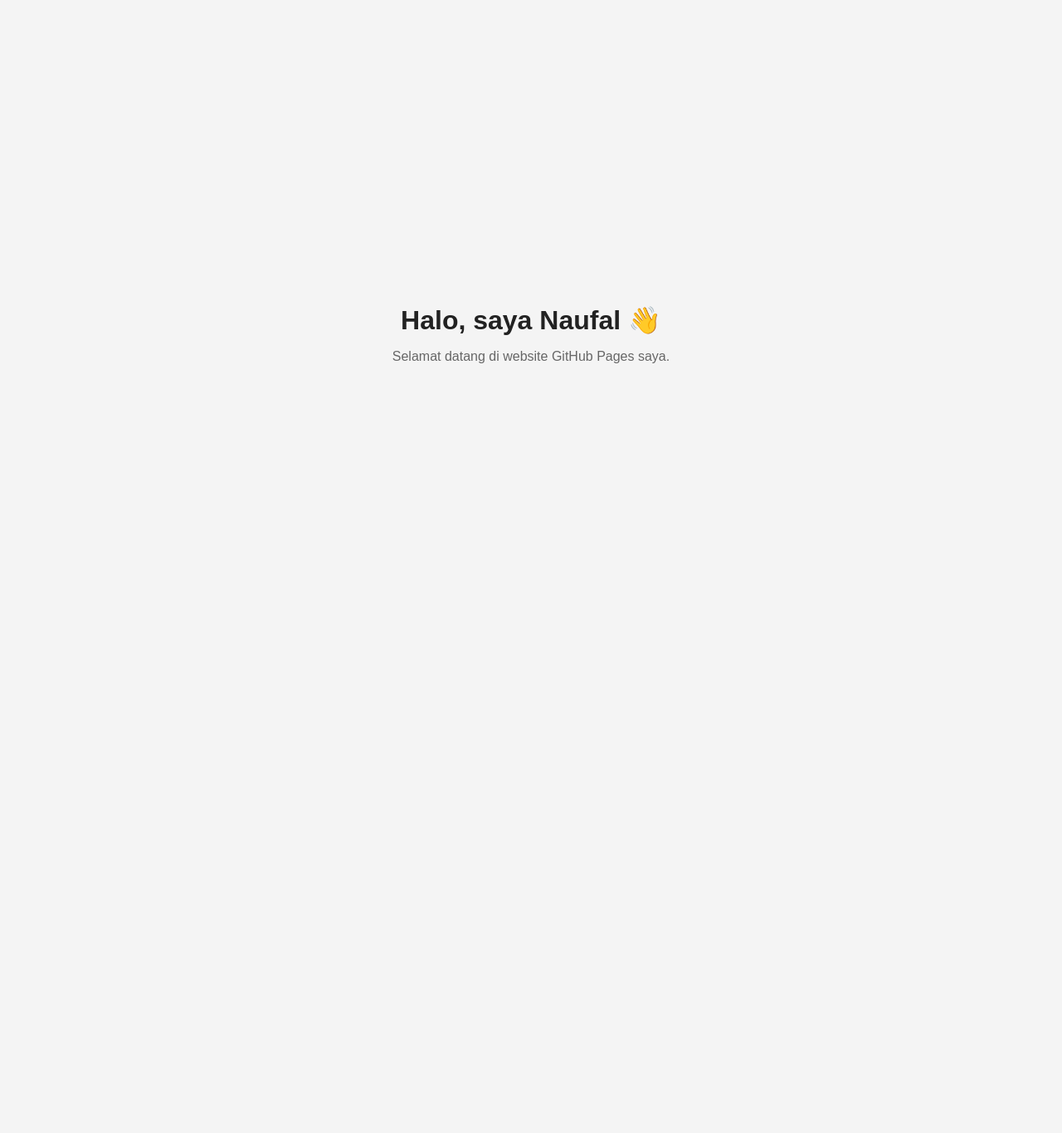
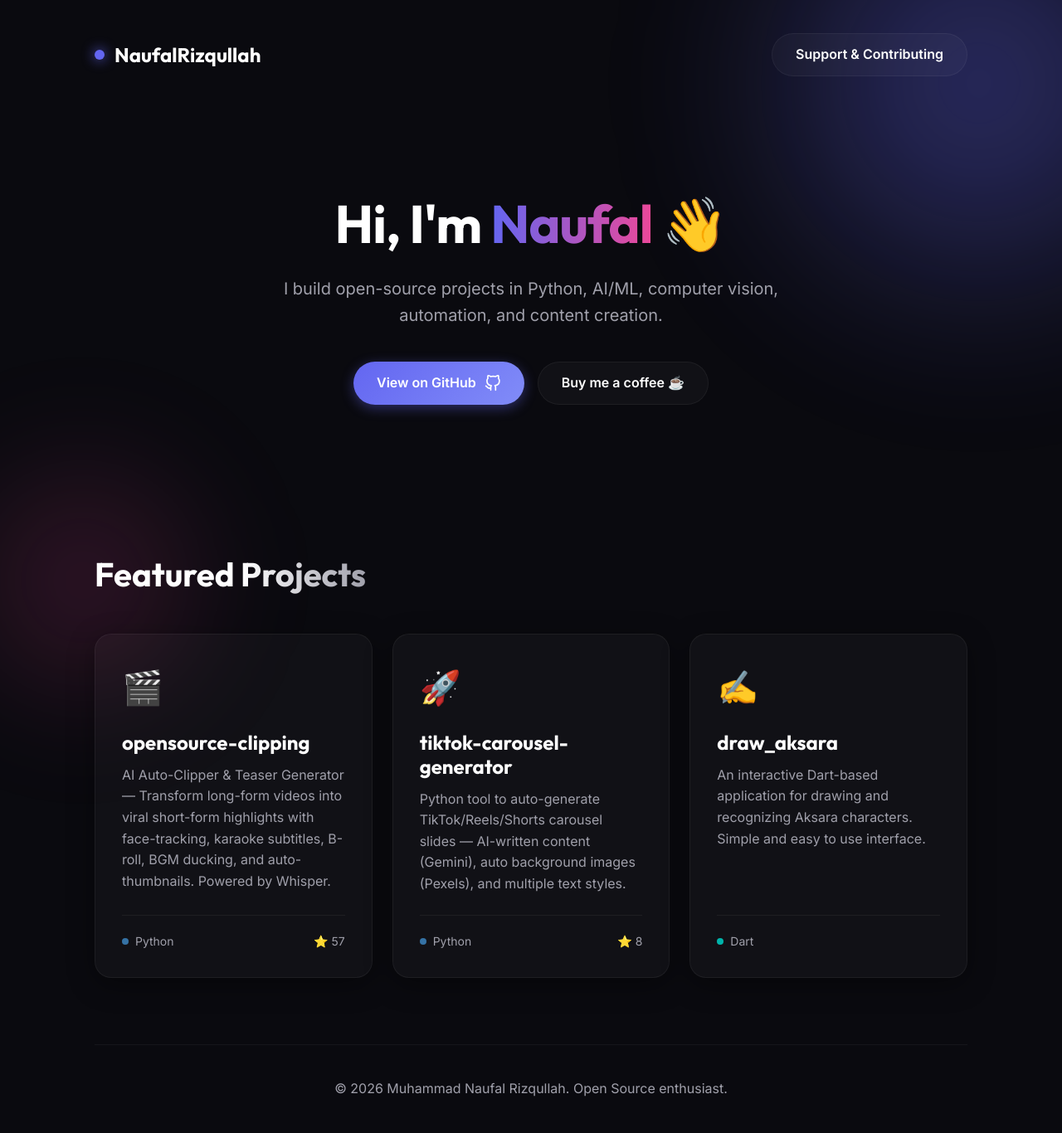
Before and after one commit to NaufalRizqullah/NaufalRizqullah.github.io, a plain HTML site: page index.html in a window 1280 px wide. Shown: the whole page at 83% size. Before the commit the page ends 800 px from the top, so only its background shows below. Drawn offline with Linux system fonts and the light colour scheme.

Commit message:
feat: overhaul portfolio with new design system, interactive glass-card components, and dedicated contributing page

```diff
--- /dev/null
+++ b/assets/css/style.css
@@ -0,0 +1,360 @@
+@import url('https://fonts.googleapis.com/css2?family=Inter:wght@300;400;600;800&family=Outfit:wght@400;700&display=swap');
+
+:root {
+  --bg-primary: #0a0a0f;
+  --bg-secondary: #12121a;
+  --text-primary: #ffffff;
+  --text-secondary: #a0a0ab;
+  --accent-color: #6366f1;
+  --accent-glow: rgba(99, 102, 241, 0.5);
+  --glass-bg: rgba(255, 255, 255, 0.03);
+  --glass-border: rgba(255, 255, 255, 0.05);
+  --glass-shadow: 0 8px 32px 0 rgba(0, 0, 0, 0.37);
+}
+
+* {
+  box-sizing: border-box;
+  margin: 0;
+  padding: 0;
+}
+
+body {
+  font-family: 'Inter', sans-serif;
+  background-color: var(--bg-primary);
+  color: var(--text-primary);
+  line-height: 1.6;
+  min-height: 100vh;
+  display: flex;
+  flex-direction: column;
+  overflow-x: hidden;
+}
+
+/* Background effects */
+.bg-glow {
+  position: fixed;
+  width: 600px;
+  height: 600px;
+  background: radial-gradient(circle, var(--accent-glow) 0%, rgba(10, 10, 15, 0) 70%);
+  top: -200px;
+  right: -200px;
+  border-radius: 50%;
+  z-index: -1;
+  filter: blur(80px);
+  animation: pulse 10s infinite alternate;
+}
+
+.bg-glow-2 {
+  position: fixed;
+  width: 400px;
+  height: 400px;
+  background: radial-gradient(circle, rgba(236, 72, 153, 0.2) 0%, rgba(10, 10, 15, 0) 70%);
+  bottom: -100px;
+  left: -100px;
+  border-radius: 50%;
+  z-index: -1;
+  filter: blur(60px);
+}
+
+@keyframes pulse {
+  0% { transform: scale(1); opacity: 0.6; }
+  100% { transform: scale(1.2); opacity: 1; }
+}
+
+/* Layout */
+.container {
+  width: 100%;
+  max-width: 1100px;
+  margin: 0 auto;
+  padding: 0 24px;
+}
+
+header {
+  padding: 40px 0;
+  display: flex;
+  justify-content: space-between;
+  align-items: center;
+}
+
+.logo {
+  font-family: 'Outfit', sans-serif;
+  font-size: 1.5rem;
+  font-weight: 700;
+  text-decoration: none;
+  color: var(--text-primary);
+  display: flex;
+  align-items: center;
+  gap: 12px;
+}
+
+.logo-dot {
+  width: 12px;
+  height: 12px;
+  background-color: var(--accent-color);
+  border-radius: 50%;
+  box-shadow: 0 0 15px var(--accent-color);
+}
+
+/* Typography */
+h1, h2, h3 {
+  font-family: 'Outfit', sans-serif;
+  line-height: 1.2;
+}
+
+.text-gradient {
+  background: linear-gradient(90deg, #fff, #a0a0ab);
+  -webkit-background-clip: text;
+  -webkit-text-fill-color: transparent;
+  background-clip: text;
+}
+
+.text-accent {
+  background: linear-gradient(90deg, #6366f1, #ec4899);
+  -webkit-background-clip: text;
+  -webkit-text-fill-color: transparent;
+  background-clip: text;
+}
+
+/* Buttons */
+.btn {
+  display: inline-flex;
+  align-items: center;
+  justify-content: center;
+  padding: 12px 28px;
+  border-radius: 30px;
+  font-weight: 600;
+  text-decoration: none;
+  transition: all 0.3s ease;
+  gap: 10px;
+  border: none;
+  cursor: pointer;
+  font-family: 'Inter', sans-serif;
+}
+
+.btn-primary {
+  background: linear-gradient(135deg, var(--accent-color), #818cf8);
+  color: white;
+  box-shadow: 0 4px 15px rgba(99, 102, 241, 0.4);
+}
+
+.btn-primary:hover {
+  transform: translateY(-2px);
+  box-shadow: 0 8px 25px rgba(99, 102, 241, 0.6);
+}
+
+.btn-glass {
+  background: var(--glass-bg);
+  border: 1px solid var(--glass-border);
+  color: var(--text-primary);
+  backdrop-filter: blur(10px);
+}
+
+.btn-glass:hover {
+  background: rgba(255, 255, 255, 0.08);
+  transform: translateY(-2px);
+}
+
+/* Glassmorphism Cards */
+.glass-card {
+  background: var(--glass-bg);
+  backdrop-filter: blur(16px);
+  -webkit-backdrop-filter: blur(16px);
+  border: 1px solid var(--glass-border);
+  border-radius: 20px;
+  padding: 32px;
+  box-shadow: var(--glass-shadow);
+  transition: all 0.4s cubic-bezier(0.175, 0.885, 0.32, 1.275);
+}
+
+.glass-card:hover {
+  transform: translateY(-10px);
+  border-color: rgba(255, 255, 255, 0.1);
+  background: rgba(255, 255, 255, 0.05);
+}
+
+/* Hero Section */
+.hero {
+  padding: 100px 0;
+  text-align: center;
+  display: flex;
+  flex-direction: column;
+  align-items: center;
+  gap: 24px;
+}
+
+.hero h1 {
+  font-size: 4rem;
+  font-weight: 800;
+  letter-spacing: -1px;
+}
+
+.hero p {
+  font-size: 1.25rem;
+  color: var(--text-secondary);
+  max-width: 600px;
+}
+
+.hero-actions {
+  display: flex;
+  gap: 16px;
+  margin-top: 16px;
+}
+
+/* Projects Grid */
+.projects-section {
+  padding: 80px 0;
+}
+
+.section-header {
+  margin-bottom: 48px;
+  display: flex;
+  justify-content: space-between;
+  align-items: flex-end;
+}
+
+.section-title {
+  font-size: 2.5rem;
+}
+
+.grid {
+  display: grid;
+  grid-template-columns: repeat(auto-fill, minmax(320px, 1fr));
+  gap: 24px;
+}
+
+.project-card {
+  display: flex;
+  flex-direction: column;
+  height: 100%;
+}
+
+.project-icon {
+  font-size: 2.5rem;
+  margin-bottom: 20px;
+}
+
+.project-title {
+  font-size: 1.5rem;
+  margin-bottom: 12px;
+}
+
+.project-desc {
+  color: var(--text-secondary);
+  margin-bottom: 24px;
+  flex-grow: 1;
+}
+
+.project-meta {
+  display: flex;
+  justify-content: space-between;
+  align-items: center;
+  padding-top: 20px;
+  border-top: 1px solid var(--glass-border);
+}
+
+.project-lang {
+  display: flex;
+  align-items: center;
+  gap: 8px;
+  font-size: 0.875rem;
+  color: var(--text-secondary);
+}
+
+.lang-dot {
+  width: 8px;
+  height: 8px;
+  border-radius: 50%;
+}
+
+.lang-python { background-color: #3572A5; }
+.lang-dart { background-color: #00B4AB; }
+
+/* Support & Contributing */
+.support-section {
+  padding: 80px 0;
+  text-align: center;
+  max-width: 800px;
+  margin: 0 auto;
+}
+
+.support-desc {
+  font-size: 1.25rem;
+  color: var(--text-secondary);
+  margin-bottom: 48px;
+}
+
+.donation-grid {
+  display: grid;
+  grid-template-columns: repeat(auto-fit, minmax(280px, 1fr));
+  gap: 24px;
+}
+
+.donation-card {
+  display: flex;
+  flex-direction: column;
+  align-items: center;
+  text-align: center;
+  text-decoration: none;
+  color: var(--text-primary);
+  gap: 16px;
+}
+
+.donation-card img {
+  width: 100px;
+  height: 100px;
+  object-fit: contain;
+  border-radius: 20px;
+  margin-bottom: 8px;
+  transition: transform 0.3s ease;
+}
+
+.donation-card:hover img {
+  transform: scale(1.1) rotate(5deg);
+}
+
+.donation-card h3 {
+  font-size: 1.5rem;
+}
+
+.donation-card p {
+  color: var(--text-secondary);
+  font-size: 0.95rem;
+}
+
+/* Footer */
+footer {
+  margin-top: auto;
+  padding: 40px 0;
+  text-align: center;
+  border-top: 1px solid var(--glass-border);
+  color: var(--text-secondary);
+}
+
+/* Animations */
+.fade-in-up {
+  animation: fadeInUp 0.8s ease forwards;
+  opacity: 0;
+  transform: translateY(20px);
+}
+
+.delay-1 { animation-delay: 0.1s; }
+.delay-2 { animation-delay: 0.2s; }
+.delay-3 { animation-delay: 0.3s; }
+
+@keyframes fadeInUp {
+  to {
+    opacity: 1;
+    transform: translateY(0);
+  }
+}
+
+/* Responsive */
+@media (max-width: 768px) {
+  .hero h1 {
+    font-size: 2.5rem;
+  }
+  .hero-actions {
+    flex-direction: column;
+    width: 100%;
+    max-width: 300px;
+  }
+}
--- /dev/null
+++ b/assets/js/main.js
@@ -0,0 +1,51 @@
+// Wait for the DOM to be fully loaded
+document.addEventListener('DOMContentLoaded', () => {
+    // Add custom hover effect for project cards
+    const cards = document.querySelectorAll('.glass-card');
+
+    cards.forEach(card => {
+        card.addEventListener('mousemove', (e) => {
+            const rect = card.getBoundingClientRect();
+            const x = e.clientX - rect.left;
+            const y = e.clientY - rect.top;
+
+            // Set custom properties for a subtle hover glow effect
+            card.style.setProperty('--mouse-x', `${x}px`);
+            card.style.setProperty('--mouse-y', `${y}px`);
+        });
+    });
+
+    // Add CSS for the subtle glow effect via JS dynamically
+    const style = document.createElement('style');
+    style.innerHTML = `
+        .glass-card {
+            position: relative;
+            overflow: hidden;
+        }
+        .glass-card::before {
+            content: '';
+            position: absolute;
+            top: 0;
+            left: 0;
+            right: 0;
+            bottom: 0;
+            background: radial-gradient(
+                800px circle at var(--mouse-x, 0) var(--mouse-y, 0),
+                rgba(255, 255, 255, 0.06),
+                transparent 40%
+            );
+            z-index: 0;
+            pointer-events: none;
+            opacity: 0;
+            transition: opacity 0.3s ease;
+        }
+        .glass-card:hover::before {
+            opacity: 1;
+        }
+        .glass-card > * {
+            position: relative;
+            z-index: 1;
+        }
+    `;
+    document.head.appendChild(style);
+});
--- a/index.html
+++ b/index.html
@@ -1,41 +1,98 @@
 <!DOCTYPE html>
-<html lang="id">
+<html lang="en">
 <head>
   <meta charset="UTF-8">
   <meta name="viewport" content="width=device-width, initial-scale=1.0">
-  <title>Website Saya</title>
+  <title>Muhammad Naufal Rizqullah | Portfolio</title>
+  <meta name="description" content="Personal portfolio of Muhammad Naufal Rizqullah — building open-source projects in Python, AI/ML, computer vision, automation, and content creation.">
+  <link rel="stylesheet" href="assets/css/style.css">
+</head>
+<body>
+  <!-- Ambient Background -->
+  <div class="bg-glow"></div>
+  <div class="bg-glow-2"></div>
 
-  <style>
-    body {
-      margin: 0;
-      min-height: 100vh;
-      display: flex;
-      justify-content: center;
-      align-items: center;
-      font-family: Arial, sans-serif;
-      background: #f4f4f4;
-      color: #222;
-      text-align: center;
-    }
+  <div class="container">
+    <header class="fade-in-up">
+      <a href="#" class="logo">
+        <div class="logo-dot"></div>
+        NaufalRizqullah
+      </a>
+      <a href="pages/contributing/index.html" class="btn btn-glass">Support & Contributing</a>
+    </header>
 
-    main {
-      padding: 24px;
-    }
+    <main>
+      <!-- Hero Section -->
+      <section class="hero fade-in-up delay-1">
+        <h1>Hi, I'm <span class="text-accent">Naufal</span> 👋</h1>
+        <p>I build open-source projects in Python, AI/ML, computer vision, automation, and content creation.</p>
+        <div class="hero-actions">
+          <a href="https://github.com/NaufalRizqullah" target="_blank" class="btn btn-primary">
+            View on GitHub
+            <svg width="20" height="20" viewBox="0 0 24 24" fill="none" stroke="currentColor" stroke-width="2" stroke-linecap="round" stroke-linejoin="round"><path d="M9 19c-5 1.5-5-2.5-7-3m14 6v-3.87a3.37 3.37 0 0 0-.94-2.61c3.14-.35 6.44-1.54 6.44-7A5.44 5.44 0 0 0 20 4.77 5.07 5.07 0 0 0 19.91 1S18.73.65 16 2.48a13.38 13.38 0 0 0-7 0C6.27.65 5.09 1 5.09 1A5.07 5.07 0 0 0 5 4.77a5.44 5.44 0 0 0-1.5 3.78c0 5.42 3.3 6.61 6.44 7A3.37 3.37 0 0 0 9 18.13V22"></path></svg>
+          </a>
+          <a href="pages/contributing/index.html" class="btn btn-glass">Buy me a coffee ☕</a>
+        </div>
+      </section>
 
-    h1 {
-      margin-bottom: 10px;
-    }
+      <!-- Featured Projects -->
+      <section class="projects-section fade-in-up delay-2">
+        <div class="section-header">
+          <h2 class="section-title">Featured <span class="text-gradient">Projects</span></h2>
+        </div>
 
-    p {
-      color: #666;
-    }
-  </style>
-</head>
+        <div class="grid">
+          <!-- Project 1 -->
+          <a href="https://github.com/NaufalRizqullah/opensource-clipping" target="_blank" style="text-decoration: none; color: inherit;">
+            <div class="glass-card project-card">
+              <div class="project-icon">🎬</div>
+              <h3 class="project-title">opensource-clipping</h3>
+              <p class="project-desc">AI Auto-Clipper & Teaser Generator — Transform long-form videos into viral short-form highlights with face-tracking, karaoke subtitles, B-roll, BGM ducking, and auto-thumbnails. Powered by Whisper.</p>
+              <div class="project-meta">
+                <span class="project-lang">
+                  <span class="lang-dot lang-python"></span> Python
+                </span>
+                <span style="font-size: 0.875rem; color: var(--text-secondary);">⭐ 57</span>
+              </div>
+            </div>
+          </a>
 
-<body>
-  <main>
-    <h1>Halo, saya Naufal 👋</h1>
-    <p>Selamat datang di website GitHub Pages saya.</p>
-  </main>
+          <!-- Project 2 -->
+          <a href="https://github.com/NaufalRizqullah/tiktok-carousel-generator" target="_blank" style="text-decoration: none; color: inherit;">
+            <div class="glass-card project-card">
+              <div class="project-icon">🚀</div>
+              <h3 class="project-title">tiktok-carousel-generator</h3>
+              <p class="project-desc">Python tool to auto-generate TikTok/Reels/Shorts carousel slides — AI-written content (Gemini), auto background images (Pexels), and multiple text styles.</p>
+              <div class="project-meta">
+                <span class="project-lang">
+                  <span class="lang-dot lang-python"></span> Python
+                </span>
+                <span style="font-size: 0.875rem; color: var(--text-secondary);">⭐ 8</span>
+              </div>
+            </div>
+          </a>
+
+          <!-- Project 3 -->
+          <a href="https://github.com/NaufalRizqullah/draw_aksara" target="_blank" style="text-decoration: none; color: inherit;">
+            <div class="glass-card project-card">
+              <div class="project-icon">✍️</div>
+              <h3 class="project-title">draw_aksara</h3>
+              <p class="project-desc">An interactive Dart-based application for drawing and recognizing Aksara characters. Simple and easy to use interface.</p>
+              <div class="project-meta">
+                <span class="project-lang">
+                  <span class="lang-dot lang-dart"></span> Dart
+                </span>
+              </div>
+            </div>
+          </a>
+        </div>
+      </section>
+    </main>
+
+    <footer class="fade-in-up delay-3">
+      <p>© 2026 Muhammad Naufal Rizqullah. Open Source enthusiast.</p>
+    </footer>
+  </div>
+  <script src="assets/js/main.js"></script>
 </body>
 </html>
```
Also changed, not shown: pages/contributing/index.html (added, +57 -0 lines).
